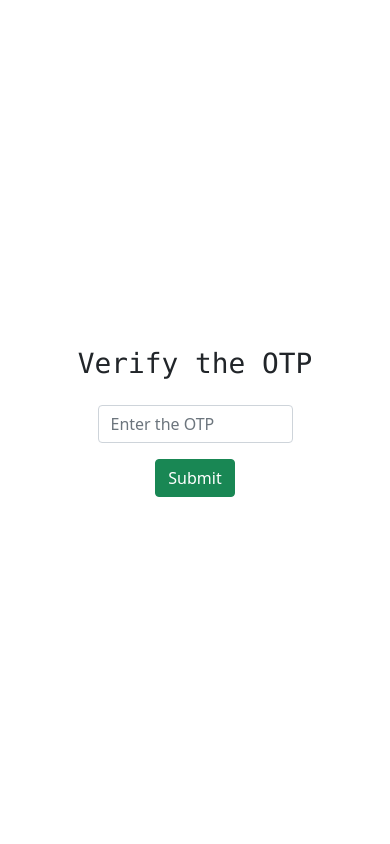
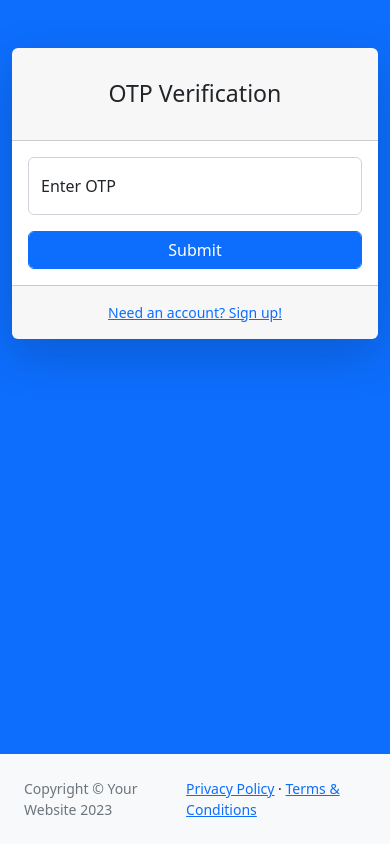
Before and after one commit to um-shuhaib/libraryManagement, a Django app: page /register/verify in a window 390 px wide. Run offline with Django 5.2, Linux system fonts and the light colour scheme; some libraries are stand-ins or nearby versions.

Commit message:
template added for register, login and otp verification

```diff
--- a/libraryApp/forms.py
+++ b/libraryApp/forms.py
@@ -8,7 +8,7 @@ class UserRegisterForm(UserCreationForm):
         fields=["first_name","username","email","password1","password2","phone","profile"]
 
         widgets={
-            'first_name':forms.TextInput(attrs={'class':'form-control'}),
+            'first_name':forms.TextInput(attrs={'class':'form-control','id':'inputFirstName'}),
             'username':forms.TextInput(attrs={'class':'form-control'}),
             'email':forms.EmailInput(attrs={'class':'form-control'}),
             'password1':forms.PasswordInput(attrs={'class':'form-control'}),
--- a/libraryApp/templates/login.html
+++ b/libraryApp/templates/login.html
@@ -24,7 +24,7 @@
                                         <form method="post">
                                             {% csrf_token %}
                                             <div class="form-floating mb-3">
-                                                <input class="form-control" id="inputEmail" name=username type="text" placeholder="username" />
+                                                <input class="form-control" id="inputEmail" name="username" type="text" placeholder="username" />
                                                 <label for="username">Username</label>
                                             </div>
                                             <div class="form-floating mb-3">
@@ -38,7 +38,7 @@
                                             <div class="d-flex align-items-center justify-content-between mt-4 mb-0">
                                                 <a class="small" href="#">Forgot Password?</a>
                                                 <!-- <a class="btn btn-primary" href="index.html">Login</a> -->
-                                                 <input type="submit" name="" id="">
+                                                 <input type="submit" name="" id="" class="btn btn-primary">
                                             </div>
                                         </form>
                                         <!-- <form action="" method="post">
--- a/libraryApp/templates/otp_verify.html
+++ b/libraryApp/templates/otp_verify.html
@@ -1,54 +1,66 @@
+{% load static %}
 <!DOCTYPE html>
 <html lang="en">
+    <head>
+        <meta charset="utf-8" />
+        <meta http-equiv="X-UA-Compatible" content="IE=edge" />
+        <meta name="viewport" content="width=device-width, initial-scale=1, shrink-to-fit=no" />
+        <meta name="description" content="" />
+        <meta name="author" content="" />
+        <title>Login - SB Admin</title>
+        <link href="{% static 'css/styles.css' %}" rel="stylesheet" />
+        <script src="https://use.fontawesome.com/releases/v6.3.0/js/all.js" crossorigin="anonymous"></script>
+    </head>
+    <body class="bg-primary">
+        <div id="layoutAuthentication">
+            <div id="layoutAuthentication_content">
+                <main>
+                    <div class="container">
+                        <div class="row justify-content-center">
+                            <div class="col-lg-5">
+                                <div class="card shadow-lg border-0 rounded-lg mt-5">
+                                    <div class="card-header"><h3 class="text-center font-weight-light my-4">OTP Verification</h3></div>
+                                    <div class="card-body">
+                                        <form method="post">
+                                            {% csrf_token %}
+                                            <div class="form-floating mb-3">
+                                                <input class="form-control" id="inputEmail" name="otp" type="text" placeholder="username" />
+                                                <label for="username">Enter OTP</label>
+                                            </div>
 
-<head>
-    <!-- Required meta tags -->
-    <meta charset="utf-8" />
-    <meta name="viewport" content="width=device-width, initial-scale=1" />
+                                                <input class="form-control btn btn-primary" id="inputEmail"  type="submit"  />
 
-    <!-- Bootstrap CSS -->
-    <!-- https://cdnjs.com/libraries/twitter-bootstrap/5.0.0-beta1 -->
-    <link rel="stylesheet"
-        href="https://cdnjs.cloudflare.com/ajax/libs/twitter-bootstrap/5.0.0-beta1/css/bootstrap.min.css" />
 
-    <!-- Icons: https://getbootstrap.com/docs/5.0/extend/icons/ -->
-    <!-- https://cdnjs.com/libraries/font-awesome -->
-    <link rel="stylesheet" href="https://cdnjs.cloudflare.com/ajax/libs/font-awesome/5.15.2/css/all.min.css" />
 
-    <title>Hello, world!</title>
-</head>
 
-<body>
-    <div class="d-flex flex-column vh-100 justify-content-center align-items-center">
-        <h1 class="h1 font-monospace">Verify the OTP</h1>
-        <div class="w-50 mt-3">
-            <form action="" method="post">
-                {% csrf_token %}
+                                        </form>
 
-                <input type="number" name="otp" id="otp" class="form-control" placeholder="Enter the OTP">
+                                    </div>
+                                    <div class="card-footer text-center py-3">
+                                        <div class="small"><a href="register.html">Need an account? Sign up!</a></div>
+                                    </div>
+                                </div>
+                            </div>
+                        </div>
+                    </div>
+                </main>
             </div>
-                <input class="btn btn-success mt-3" type="submit">
-
-            </form>
-    </div>
-
-    <!-- Optional JavaScript; choose one of the two! -->
-
-    <!-- Option 1: Bootstrap Bundle with Popper -->
-    <script
-        src="https://cdnjs.cloudflare.com/ajax/libs/twitter-bootstrap/5.0.0-beta1/js/bootstrap.bundle.min.js"></script>
-
-    <!-- Option 2: Separate Popper and Bootstrap JS -->
-
-    <!-- https://cdnjs.com/libraries/popper.js/2.5.4 -->
-    <!-- <script
-      src="https://cdnjs.cloudflare.com/ajax/libs/popper.js/2.5.4/umd/popper.min.js"
-    ></script>
-    <script
-      src="https://cdnjs.cloudflare.com/ajax/libs/twitter-bootstrap/5.0.0-beta1/js/bootstrap.min.js"
-    ></script> -->
-
-    <!-- More: https://getbootstrap.com/docs/5.0/getting-started/introduction/ -->
-</body>
-
+            <div id="layoutAuthentication_footer">
+                <footer class="py-4 bg-light mt-auto">
+                    <div class="container-fluid px-4">
+                        <div class="d-flex align-items-center justify-content-between small">
+                            <div class="text-muted">Copyright &copy; Your Website 2023</div>
+                            <div>
+                                <a href="#">Privacy Policy</a>
+                                &middot;
+                                <a href="#">Terms &amp; Conditions</a>
+                            </div>
+                        </div>
+                    </div>
+                </footer>
+            </div>
+        </div>
+        <script src="https://cdn.jsdelivr.net/npm/bootstrap@5.2.3/dist/js/bootstrap.bundle.min.js" crossorigin="anonymous"></script>
+        <script src="{% static 'js/scripts.js' %}"></script>
+    </body>
 </html>
```
Also changed, not shown: libraryApp/templates/register.html (+34 -12 lines), db.sqlite3, profile/shilpa_213x272.jpg (added).
